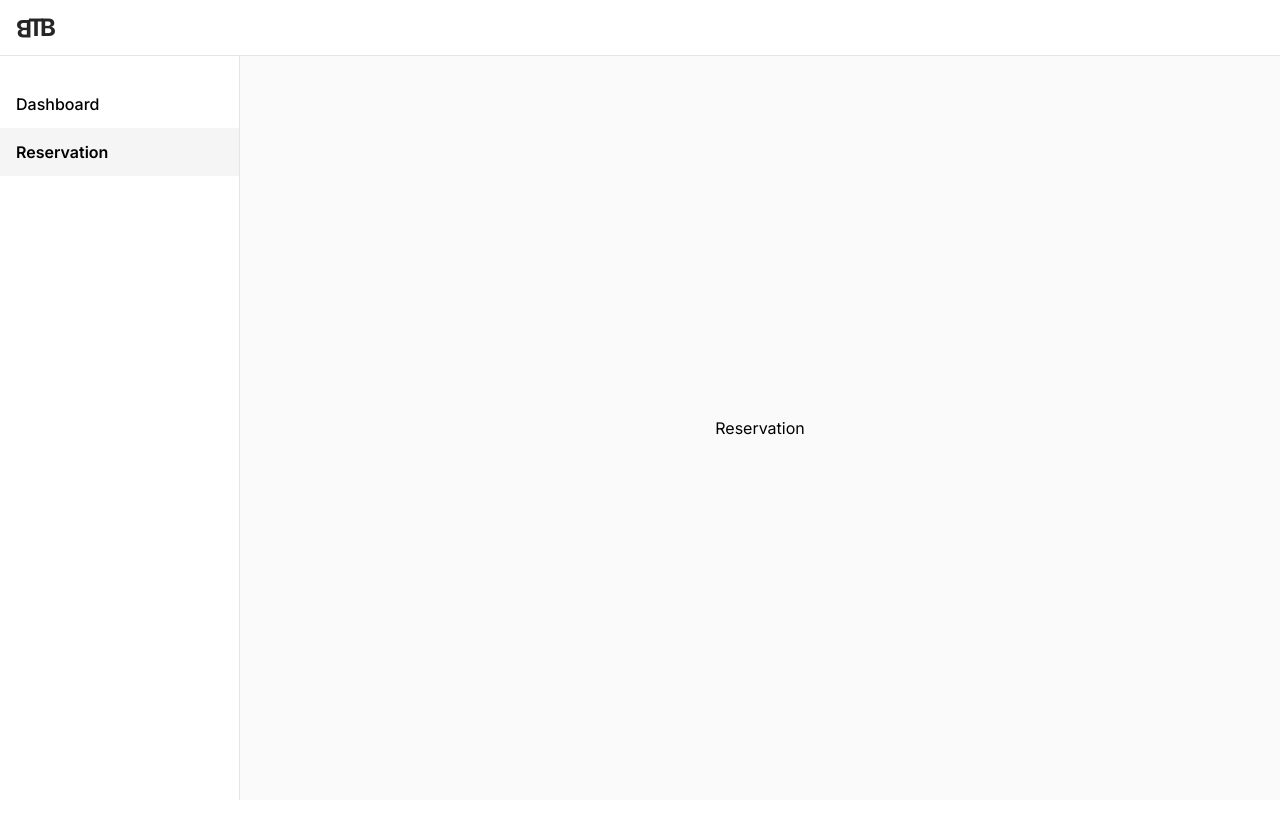
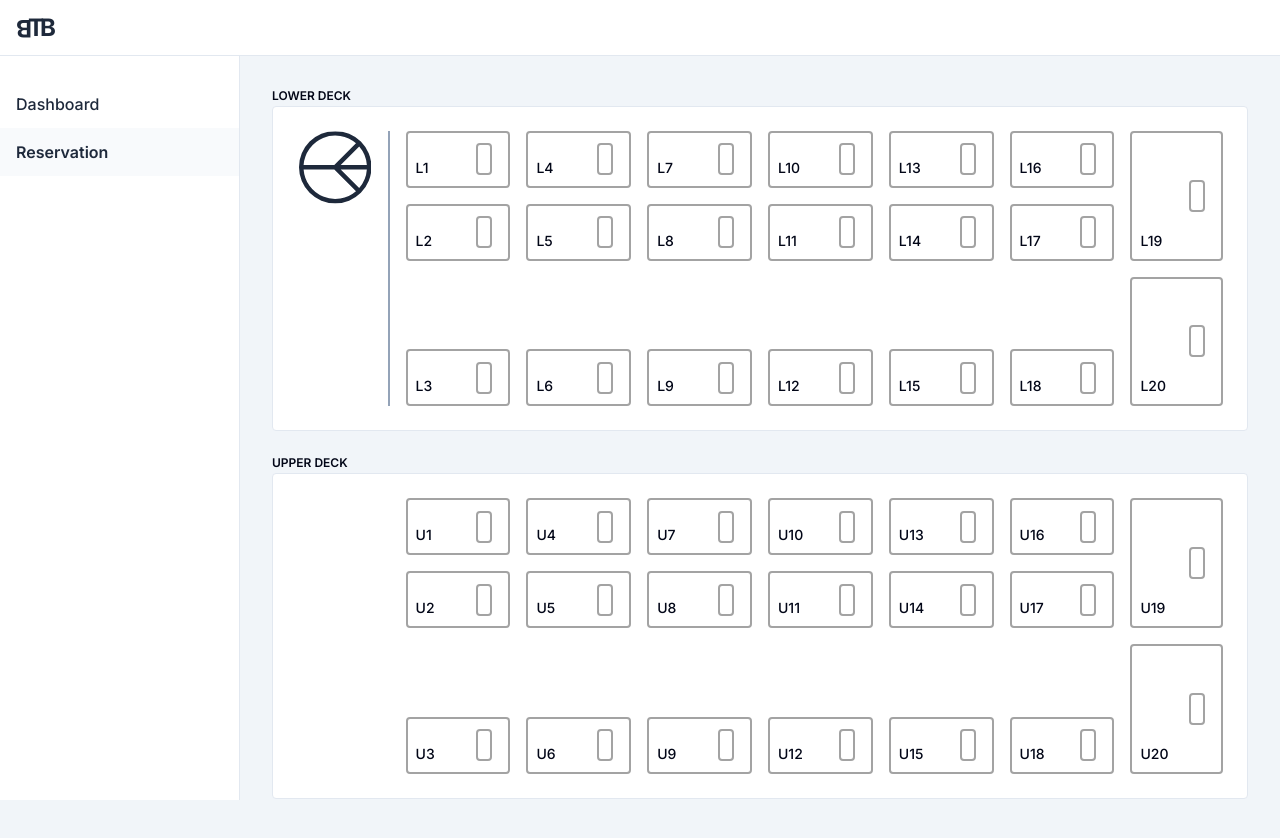
Before and after one commit to navan-ct/bus-ticket-booking, a React (Vite) app: page /reservation in a window 1280 px wide. Shown: the top 838 px of the page. Before the commit the page ends 800 px from the top, so only its background shows below. Built offline with nearby package versions, Linux system fonts and the light colour scheme.

Commit message:
Style reservation page

```diff
--- a/index.html
+++ b/index.html
@@ -1,5 +1,5 @@
 <!doctype html>
-<html lang="en" class="h-full">
+<html lang="en">
   <head>
     <meta charset="UTF-8" />
     <link rel="icon" type="image/svg+xml" href="/vite.svg" />
@@ -12,8 +12,8 @@
       rel="stylesheet"
     />
   </head>
-  <body class="h-full">
-    <div id="root" class="h-full"></div>
+  <body>
+    <div id="root"></div>
     <script type="module" src="/src/main.tsx"></script>
   </body>
 </html>
--- a/src/components/header/header.tsx
+++ b/src/components/header/header.tsx
@@ -2,9 +2,9 @@ import { Link } from 'react-router-dom';
 
 export default function Header() {
   return (
-    <header className="fixed left-0 top-0 z-10 flex h-14 w-full items-center border-b border-neutral-200 bg-white px-4">
+    <header className="fixed left-0 top-0 z-20 flex h-14 w-full items-center border-b border-slate-200 bg-white px-4">
       <Link to="/">
-        <h1 title="Bus Ticket Booking" className="flex text-2xl font-bold text-neutral-800">
+        <h1 title="Bus Ticket Booking" className="flex text-2xl font-bold text-slate-800">
           <span className="rotate-180">B</span>
           <span className="-ml-1">T</span>
           <span className="-ml-1">B</span>
--- a/src/components/layout/layout.tsx
+++ b/src/components/layout/layout.tsx
@@ -15,10 +15,10 @@ export default function Layout() {
   }, [location, navigate]);
 
   return (
-    <div className="relative h-full text-black">
+    <div className="text-slate-950">
       <Header />
       <Sidebar />
-      <main className="h-full bg-neutral-50 pl-60 pt-14">
+      <main className="min-h-screen bg-slate-100 pl-60 pt-14">
         <Outlet />
       </main>
     </div>
--- a/src/components/sidebar/sidebar-link.tsx
+++ b/src/components/sidebar/sidebar-link.tsx
@@ -7,7 +7,7 @@ export function SidebarLink(props: SidebarLinkProps) {
     <NavLink
       {...props}
       className={({ isActive }) =>
-        isActive ? 'sidebar-link bg-neutral-100 font-semibold' : 'sidebar-link'
+        isActive ? 'sidebar-link bg-slate-50 font-semibold' : 'sidebar-link font-medium'
       }
     />
   );
--- a/src/components/sidebar/sidebar.tsx
+++ b/src/components/sidebar/sidebar.tsx
@@ -2,7 +2,7 @@ import SidebarLink from './sidebar-link';
 
 export default function Sidebar() {
   return (
-    <aside className="fixed left-0 top-0 h-full w-60 border-r border-neutral-200 bg-white pt-14">
+    <aside className="fixed left-0 top-0 z-10 h-screen w-60 border-r border-slate-200 bg-white pt-14">
       <nav className="pt-6">
         <ul>
           <li>
--- a/src/index.css
+++ b/src/index.css
@@ -4,6 +4,6 @@
 
 @layer components {
   .sidebar-link {
-    @apply inline-block w-full px-4 py-3 text-base font-medium transition-all;
+    @apply inline-block w-full px-4 py-3 text-base text-slate-800 transition-all;
   }
 }
--- a/src/pages/dashboard/dashboard.tsx
+++ b/src/pages/dashboard/dashboard.tsx
@@ -4,7 +4,7 @@ export default function DashboardPage() {
   useTitle('Dashboard - Bus Ticket Booking');
 
   return (
-    <div className="flex h-full w-full items-center justify-center">
+    <div className="flex w-full items-center justify-center">
       <h1>Dashboard</h1>
     </div>
   );
--- a/src/pages/error/error.tsx
+++ b/src/pages/error/error.tsx
@@ -4,7 +4,7 @@ export default function ErrorPage() {
   useTitle('Error - Bus Ticket Booking');
 
   return (
-    <div className="flex h-full w-full items-center justify-center">
+    <div className="flex w-full items-center justify-center">
       <h1>Error</h1>
     </div>
   );
--- /dev/null
+++ b/src/pages/reservation/get-seats.ts
@@ -0,0 +1,27 @@
+export function getSeats() {
+  const lowerDeckSeats: (string | null)[] = [];
+  const upperDeckSeats: (string | null)[] = [];
+
+  let start = 0;
+  let index = 0;
+  let counter = 0;
+  let i = 0;
+
+  while (i < 18) {
+    if (counter === 4) {
+      start++;
+      counter = 0;
+    }
+    index = start + counter * 6;
+    lowerDeckSeats[index] = counter === 2 ? null : `L${i + 1}`;
+    upperDeckSeats[index] = counter === 2 ? null : `U${i + 1}`;
+    if (counter !== 2) {
+      i++;
+    }
+    counter++;
+  }
+
+  return { lowerDeckSeats, upperDeckSeats };
+}
+
+export default getSeats;
--- a/src/pages/reservation/reservation.tsx
+++ b/src/pages/reservation/reservation.tsx
@@ -1,11 +1,48 @@
 import useTitle from '@/hooks/use-title';
+import getSeats from './get-seats';
+import SeatButton from './seat-button';
+import SteeringIcon from './steering-icon';
+
+const { lowerDeckSeats, upperDeckSeats } = getSeats();
 
 export default function ReservationPage() {
   useTitle('Reservation - Bus Ticket Booking');
 
   return (
-    <div className="flex h-full w-full items-center justify-center">
-      <h1>Reservation</h1>
+    <div className="flex w-full flex-col items-center justify-center pb-12 pt-8">
+      <h2 className="mb-0.5 ml-8 self-start text-xs font-semibold uppercase">Lower Deck</h2>
+      <div className="mb-6 flex aspect-[3] w-[calc(100%-4rem)] rounded border border-slate-200 bg-white p-6">
+        <div className="mr-4 flex h-full w-[10%] items-start justify-end border-r-2 border-slate-400">
+          <SteeringIcon className="mr-4 aspect-square w-4/5 -rotate-90 fill-slate-800" />
+        </div>
+
+        <div className="mr-4 grid flex-shrink-0 flex-grow grid-cols-6 grid-rows-4 gap-4">
+          {lowerDeckSeats.map((seat, i) =>
+            seat ? <SeatButton key={seat} seat={seat} /> : <div key={i} />
+          )}
+        </div>
+
+        <div className="grid w-[10%] flex-shrink-0 grid-cols-1 grid-rows-2 gap-4">
+          <SeatButton key="L19" seat="L19" />
+          <SeatButton key="L20" seat="L20" />
+        </div>
+      </div>
+
+      <h2 className="mb-0.5 ml-8 self-start text-xs font-semibold uppercase">Upper Deck</h2>
+      <div className="flex aspect-[3] w-[calc(100%-4rem)] rounded border border-slate-200 bg-white p-6">
+        <div className="mr-4 h-full w-[10%]"></div>
+
+        <div className="mr-4 grid flex-shrink-0 flex-grow grid-cols-6 grid-rows-4 gap-4">
+          {upperDeckSeats.map((seat, i) =>
+            seat ? <SeatButton key={seat} seat={seat} /> : <div key={i} />
+          )}
+        </div>
+
+        <div className="grid w-[10%] flex-shrink-0 grid-cols-1 grid-rows-2 gap-4">
+          <SeatButton key="U19" seat="U19" />
+          <SeatButton key="U20" seat="U20" />
+        </div>
+      </div>
     </div>
   );
 }
--- /dev/null
+++ b/src/pages/reservation/seat-button.tsx
@@ -0,0 +1,14 @@
+export type SeatButtonProps = {
+  seat: string;
+};
+
+export function SeatButton({ seat }: SeatButtonProps) {
+  return (
+    <button key={seat} className="relative rounded border-2 border-neutral-400">
+      <span className="absolute bottom-2 left-2 text-sm font-medium">{seat}</span>
+      <div className="absolute right-4 top-1/2 h-8 w-4 -translate-y-1/2 rounded border-2 border-neutral-400" />
+    </button>
+  );
+}
+
+export default SeatButton;
--- /dev/null
+++ b/src/pages/reservation/steering-icon.tsx
@@ -0,0 +1,11 @@
+export type SteeringIconProps = React.SVGProps<SVGSVGElement>;
+
+export function SteeringIcon(props: SteeringIconProps) {
+  return (
+    <svg xmlns="http://www.w3.org/2000/svg" className="bi bi-peace" viewBox="0 0 16 16" {...props}>
+      <path d="M7.5 1.018a7 7 0 0 0-4.79 11.566L7.5 7.793zm1 0v6.775l4.79 4.79A7 7 0 0 0 8.5 1.018m4.084 12.273L8.5 9.207v5.775a6.97 6.97 0 0 0 4.084-1.691M7.5 14.982V9.207l-4.084 4.084A6.97 6.97 0 0 0 7.5 14.982M0 8a8 8 0 1 1 16 0A8 8 0 0 1 0 8" />
+    </svg>
+  );
+}
+
+export default SteeringIcon;
```
